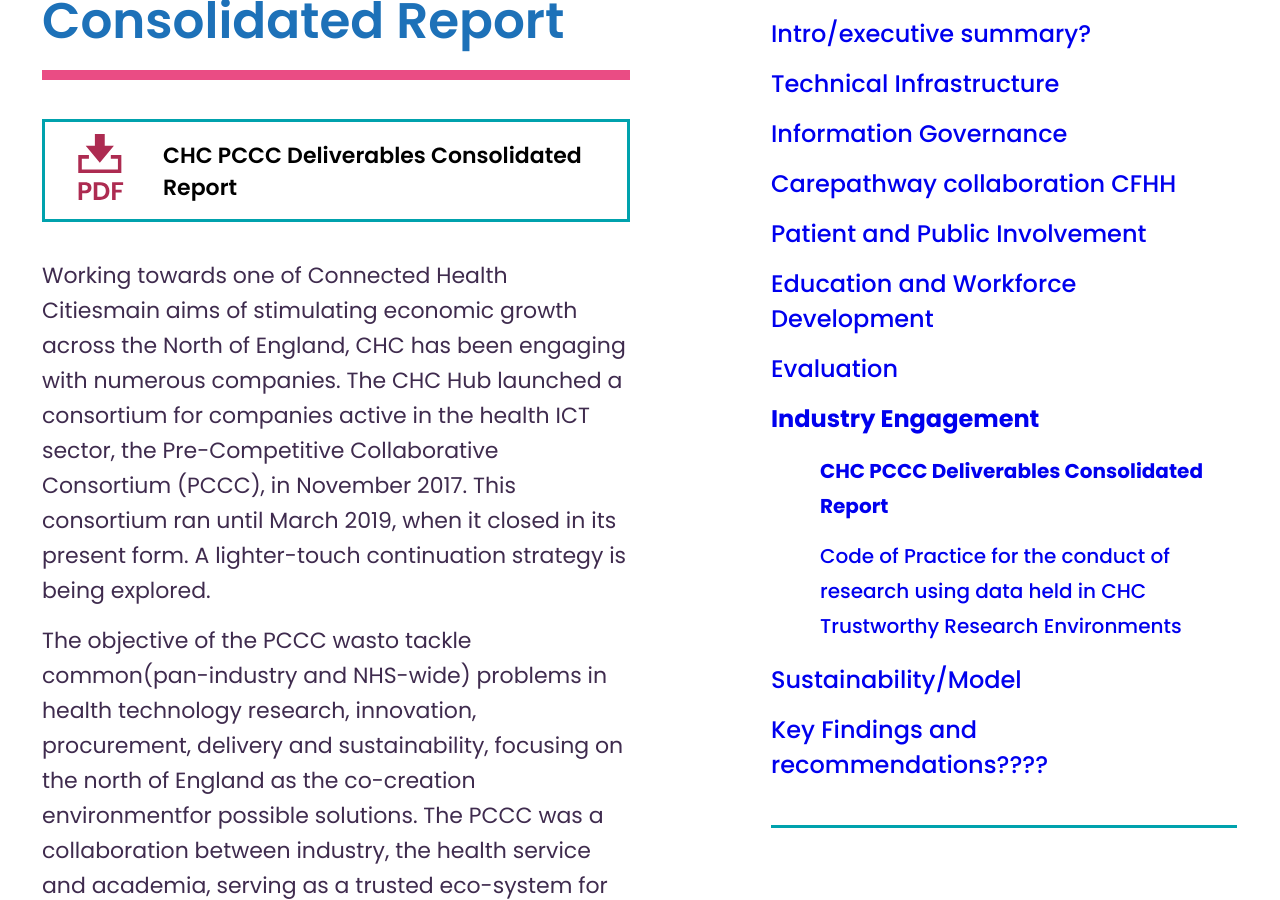
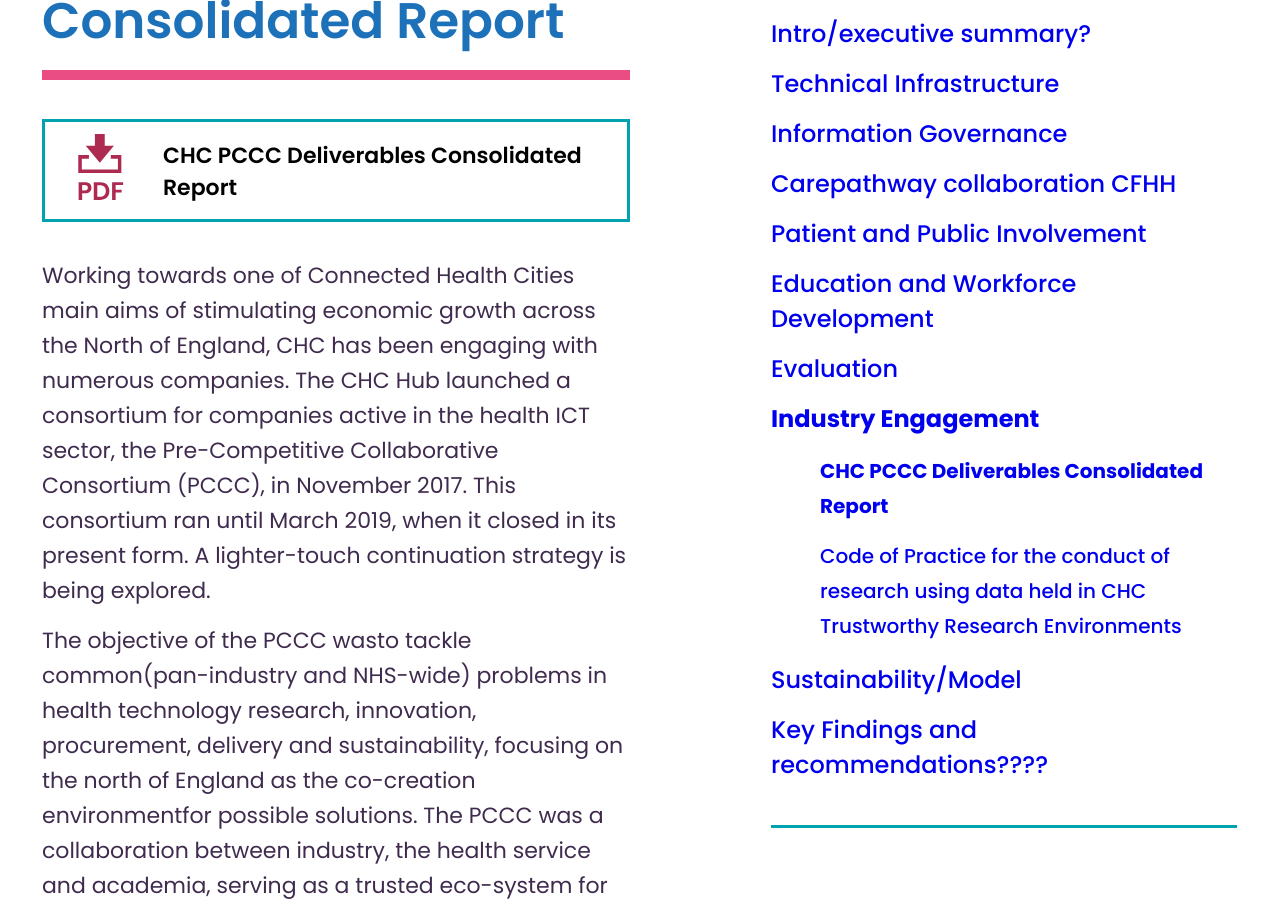
Before and after one commit to connectedhealthcities/connectedhealthcities, a Jekyll site: the page built from hub/industry-engagement/chc-pccc-deliverables-consolidated-report.md, in a window 1280 px wide and 900 px high, scrolled down 433 px. Built offline with Jekyll 4.4.1, drawn with Linux system fonts in a browser that asks for light colours; our own code applies the rules of GitHub Pages for plain Markdown files.

Commit message:
Update chc-pccc-deliverables-consolidated-report.md

```diff
--- a/hub/industry-engagement/chc-pccc-deliverables-consolidated-report.md
+++ b/hub/industry-engagement/chc-pccc-deliverables-consolidated-report.md
@@ -9,7 +9,7 @@ resources:
       title: CHC PCCC Deliverables Consolidated Report
 ---
 
-Working towards one of Connected Health Citiesmain aims of stimulating economic growth across the North of England, CHC has been engaging with numerous companies. The CHC Hub launched a consortium for companies active in the health ICT sector, the Pre-Competitive Collaborative Consortium (PCCC), in November 2017. This consortium ran until March 2019, when it closed in its present form. A lighter-touch continuation strategy is being explored.
+Working towards one of Connected Health Cities main aims of stimulating economic growth across the North of England, CHC has been engaging with numerous companies. The CHC Hub launched a consortium for companies active in the health ICT sector, the Pre-Competitive Collaborative Consortium (PCCC), in November 2017. This consortium ran until March 2019, when it closed in its present form. A lighter-touch continuation strategy is being explored.
 
 The objective of the PCCC wasto tackle common(pan-industry and NHS-wide) problems in health technology research, innovation, procurement, delivery and sustainability, focusing on the north of England as the co-creation environmentfor possible solutions. The PCCC was a collaboration between industry, the health service and academia, serving as a trusted eco-system for the public-private sharing of insights into better opportunities for the deployment of eHealth, pHealth and mHealth products and services, and how to overcome the barriers to sustainable adoption, interoperabilityand scale-up.
 
```
